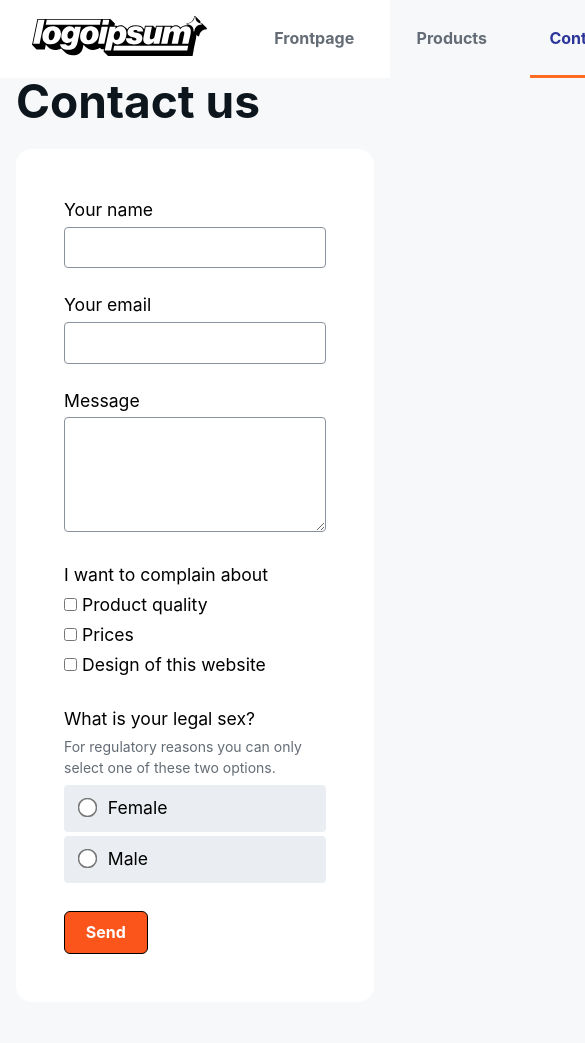
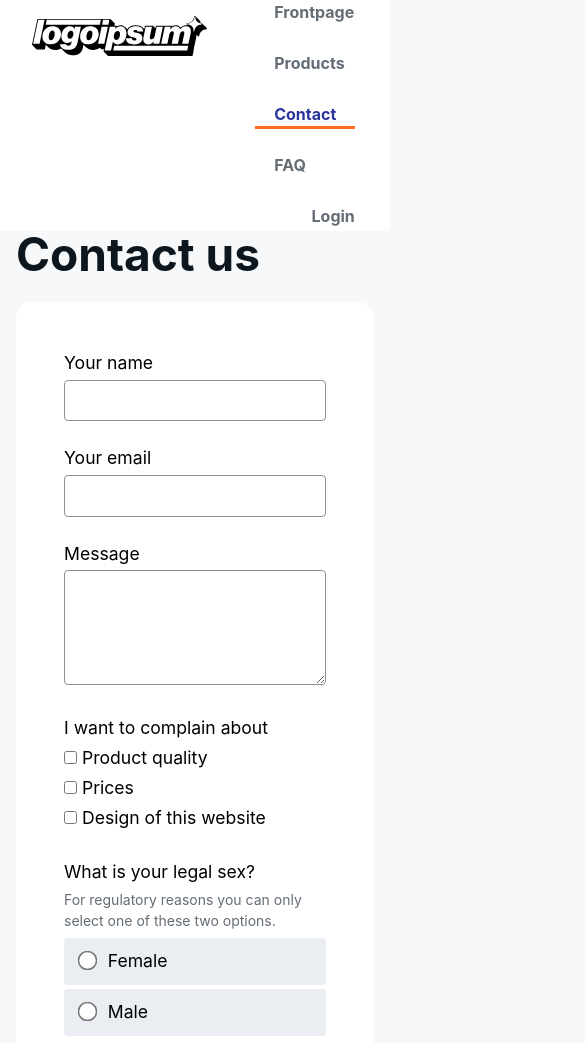
Before and after one commit to mikkomikko/html-css-v2, a plain HTML site: page contact.html in a window 390 px wide. Shown: the top 1043 px of the page, 585 px wide, since content can reach past the window. Before the commit the page ends 1002 px from the top, so only its background shows below. Drawn offline with Linux system fonts and the light colour scheme.

Commit message:
Media query example

```diff
--- a/styles/header.css
+++ b/styles/header.css
@@ -1,5 +1,5 @@
 .site-header {
-  background-color: #FFF;
+  background-color: #fff;
 }
 
 .logo {
@@ -40,8 +40,8 @@
 }
 
 .main-navigation li:last-child button {
-  background-color: #2B3499;
-  color: #FFF;
+  background-color: #2b3499;
+  color: #fff;
   font-weight: bold;
   padding: 0.6em 1.3em;
   border-radius: 30px;
@@ -57,6 +57,12 @@
 }
 
 .main-navigation a[aria-current="page"] {
-  color: #2B3499;
-  border-color: #FF6C22;
+  color: #2b3499;
+  border-color: #ff6c22;
 }
+
+@media (max-width: 880px) {
+  .main-navigation ul {
+    flex-direction: column;
+  }
+}
```
